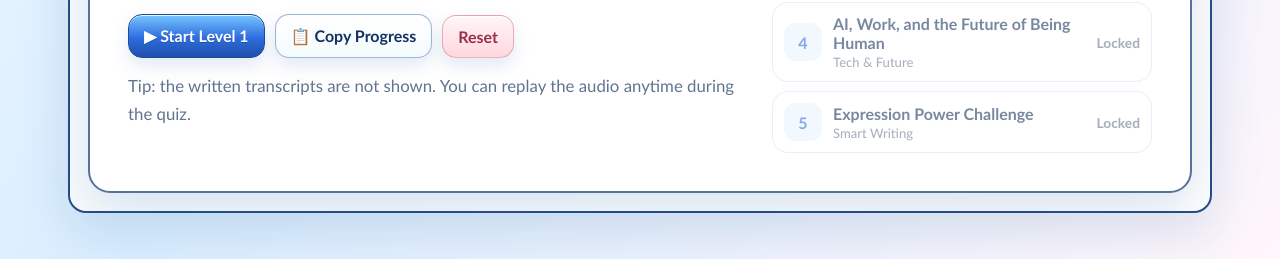
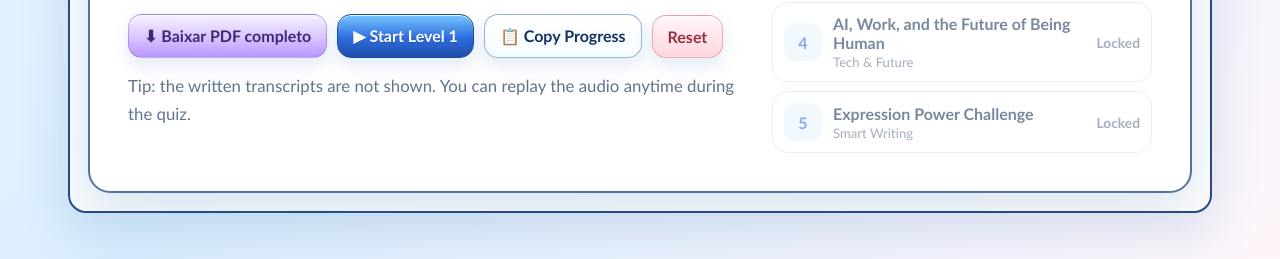
Before and after one commit to helpdebs/p6, a plain HTML site: page index.html in a window 1280 px wide. Shown: the part 565-824 px from the top of the page. Drawn offline with Linux system fonts and the light colour scheme.

Commit message:
Add files via upload

```diff
--- a/index.html
+++ b/index.html
@@ -414,6 +414,8 @@
     }
     .btn.soft { background: linear-gradient(180deg, #fff, #f4fbff); color: var(--navy); }
     .btn.green { background: linear-gradient(180deg, #dcffe9, #8fe9b1); color: #135d36; border-color: rgba(37,133,74,.38); }
+    .btn.lilac { background: linear-gradient(180deg, #f8f2ff, #d9c5ff 54%, #b996ff); color: #3f2778; border-color: rgba(126,92,204,.45); }
+    .btn.lilac:hover { filter: saturate(1.04); }
     .btn.danger { background: linear-gradient(180deg, #fff6f8, #ffd7df); color: #983144; border-color: rgba(192,75,97,.38); }
     .btn:disabled { opacity: .5; cursor: not-allowed; transform: none; }
 
@@ -1253,6 +1255,7 @@
               <h2>Listen. Notice. Level up.</h2>
               <p>This training is built like a small game. You will listen to four audios, answer vocabulary and listening questions, unlock stacks, and finish with a free writing mission using smart expressions.</p>
               <div class="button-row">
+                <a class="btn lilac" href="smart_english_expression_bank.pdf" download>⬇ Baixar PDF completo</a>
                 <button class="btn primary" onclick="goToNextAvailable()">▶ ${xp > 0 ? 'Continue Quest' : 'Start Level 1'}</button>
                 <button class="btn soft" onclick="exportProgress()">📋 Copy Progress</button>
                 <button class="btn danger" onclick="resetProgress()">Reset</button>
```
Also changed, not shown: 1 other file.
